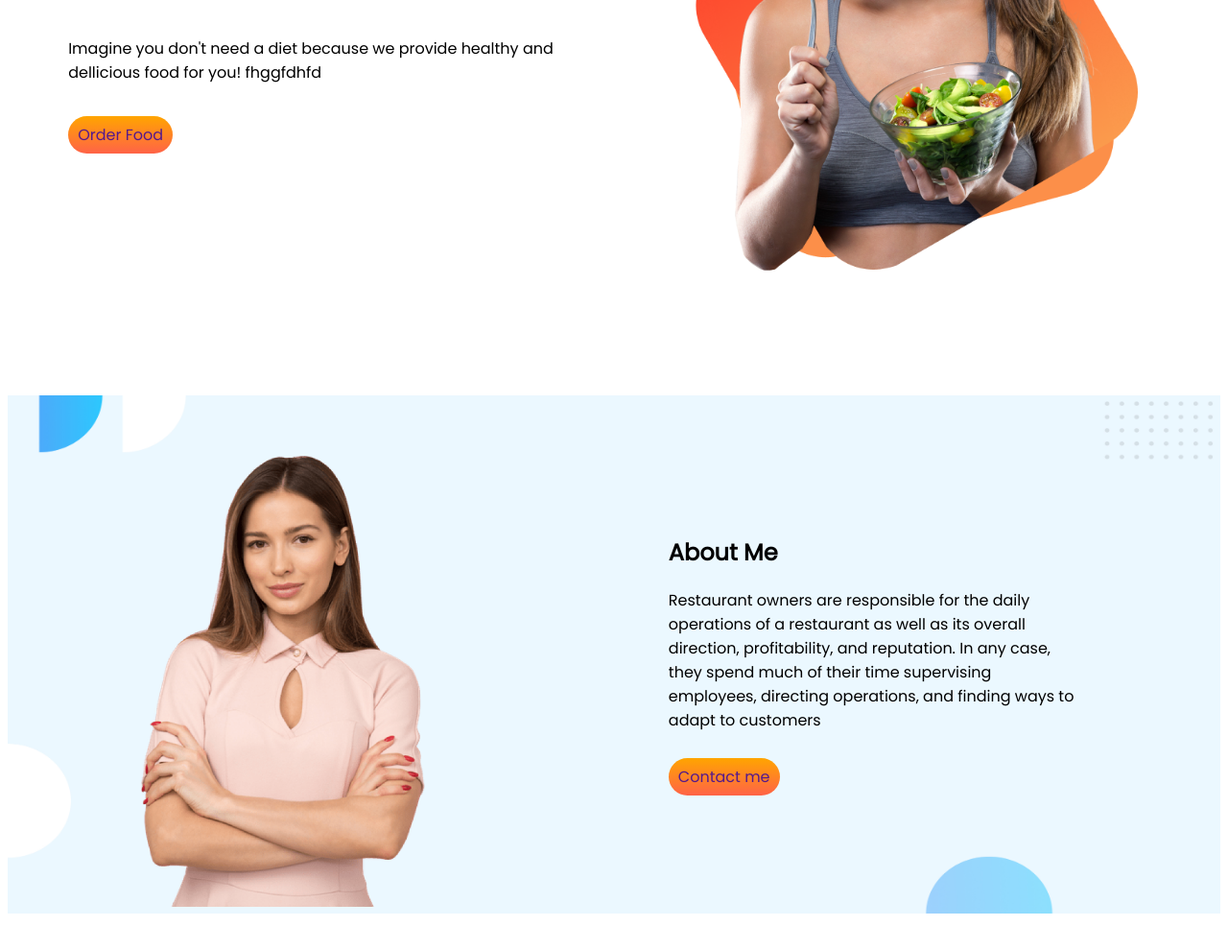
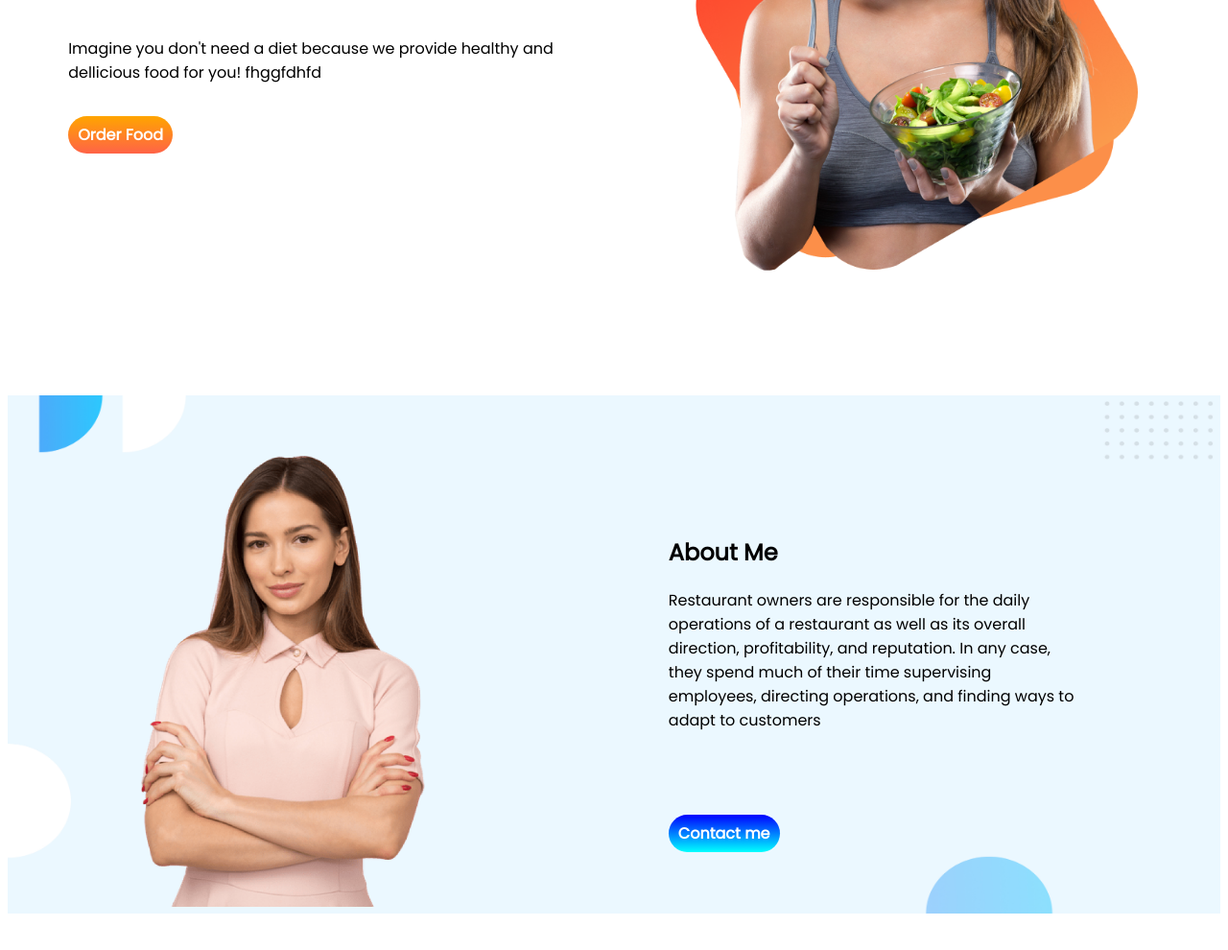
Before and after one commit to mi740/food-network, a plain HTML site: page index.html in a window 1280 px wide. Shown: the part 278-1268 px from the top of the page at 96% size. Drawn offline with Linux system fonts and the light colour scheme.

Commit message:
modify css

```diff
--- a/index.html
+++ b/index.html
@@ -17,8 +17,8 @@
         <div class="half-width">
             <h1><span class="orange-color">Skip</span> The Diet,<br> Just Eat Healthy With Food Network</h1>
             <p>Imagine you don't need a diet because we provide healthy and dellicious food for you! fhggfdhfd</p>
-            <div class="margin-link-button">
-                <a class="link-button" href="">Order Food</a>
+            <div id="margin-order-link-button">
+                <a id="order-button" class="link-button" href="">Order Food</a>
             </div>
         </div>
         <div class="half-width">
@@ -34,8 +34,8 @@
             <P>Restaurant owners are responsible for the daily operations of a restaurant as well as its overall
                 direction, profitability, and reputation. In any case, they spend much of their time supervising
                 employees, directing operations, and finding ways to adapt to customers</P>
-            <div class="margin-link-button">
-                <a class="link-button " href="">Contact me</a>
+            <div id="margin-contact-link-button">
+                <a id="contact-button" class="link-button " href="">Contact me</a>
             </div>
         </div>
     </section>
--- a/style.css
+++ b/style.css
@@ -13,10 +13,17 @@ h1{
 
 }
 .link-button{
-    background-image: linear-gradient(orange, tomato);
     text-decoration: none;
     padding: 8px 10px;
     border-radius: 20px;
+    color:white;
+    font-weight:700;
+}
+#order-button{
+    background-image: linear-gradient(orange, tomato);
+}
+#contact-button{
+    background-image: linear-gradient(blue, cyan);
 }
 .half-width{
     width: 50%;
@@ -42,7 +49,11 @@ h1{
     padding-left: 5%;
     padding-right: 12%;
     padding-top: 10%;
+    padding-bottom: 5%;
 }
-.margin-link-button{
+#margin-order-link-button{
     margin-top: 8%;
 }
+#margin-contact-link-button{
+    margin-top: 22%;
+}
```
